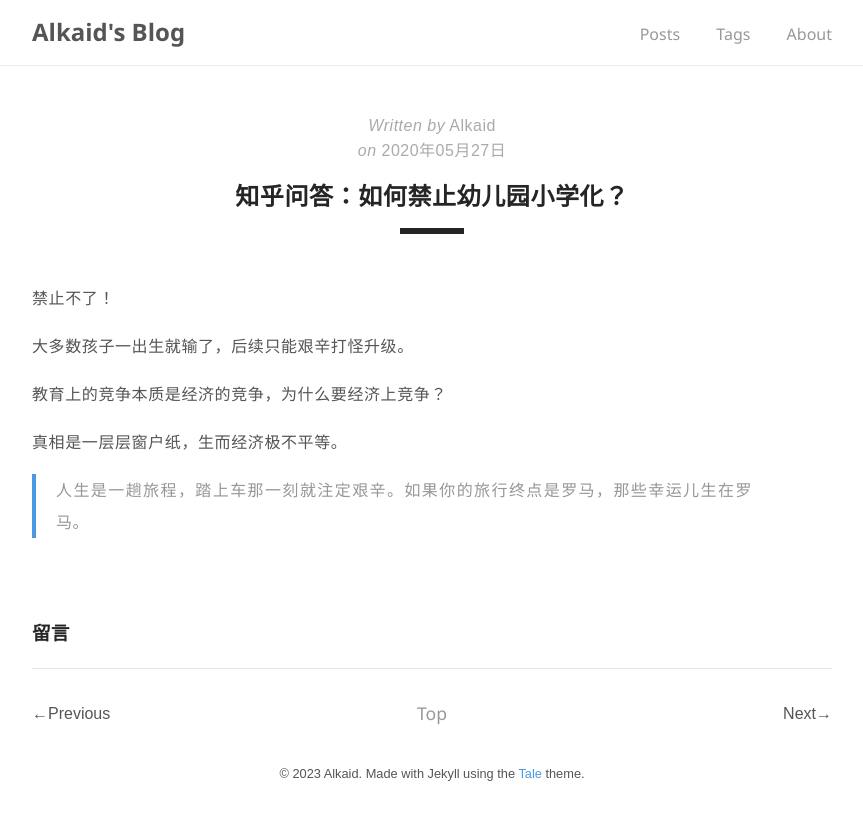
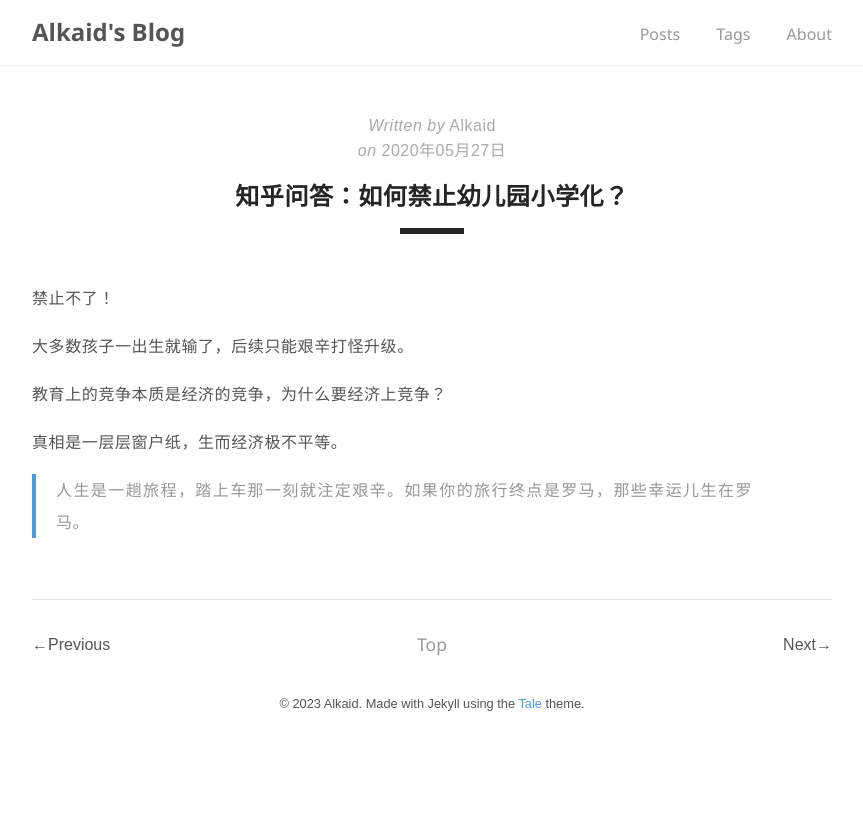
Before and after one commit to AlkaidWaong/ifoz, a Jekyll site: the page built from _posts/2020-05-27-Answer-the-question-of-zhihu.md, in a window 1280 px wide. Shown: the top 820 px of the page, without its empty margins (208-1071 px from the left). Built offline with Jekyll 4.4.1, drawn with Linux system fonts in a browser that asks for light colours; comment, search, counter and statistics services are not loaded.

Commit message:
Update _config.yml

```diff
--- a/_config.yml
+++ b/_config.yml
@@ -34,13 +34,13 @@
 
 # Permalinks
 permalink:      /:year-:month-:day/:title
-paginate:       10
+paginate:       5
 
 remote_theme: chesterhow/tale
 # Excludes
 exclude: [ Gemfile, Gemfile.lock, tale.gemspec ]
 
 # Disqus (Set to your disqus id)
-disqus:            ifoz-net
+# sdisqus:            ifoz-net
 shortname:         Alkaid
 comments:         false
```
